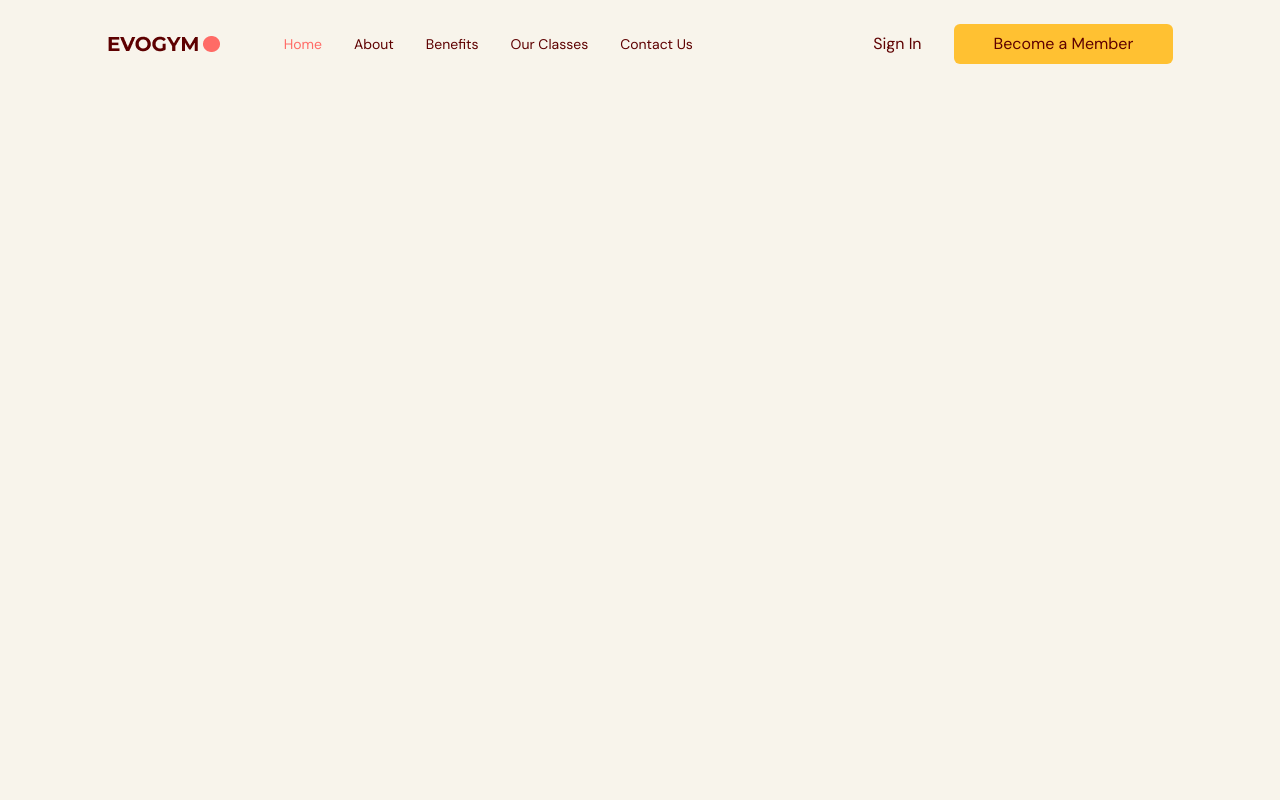
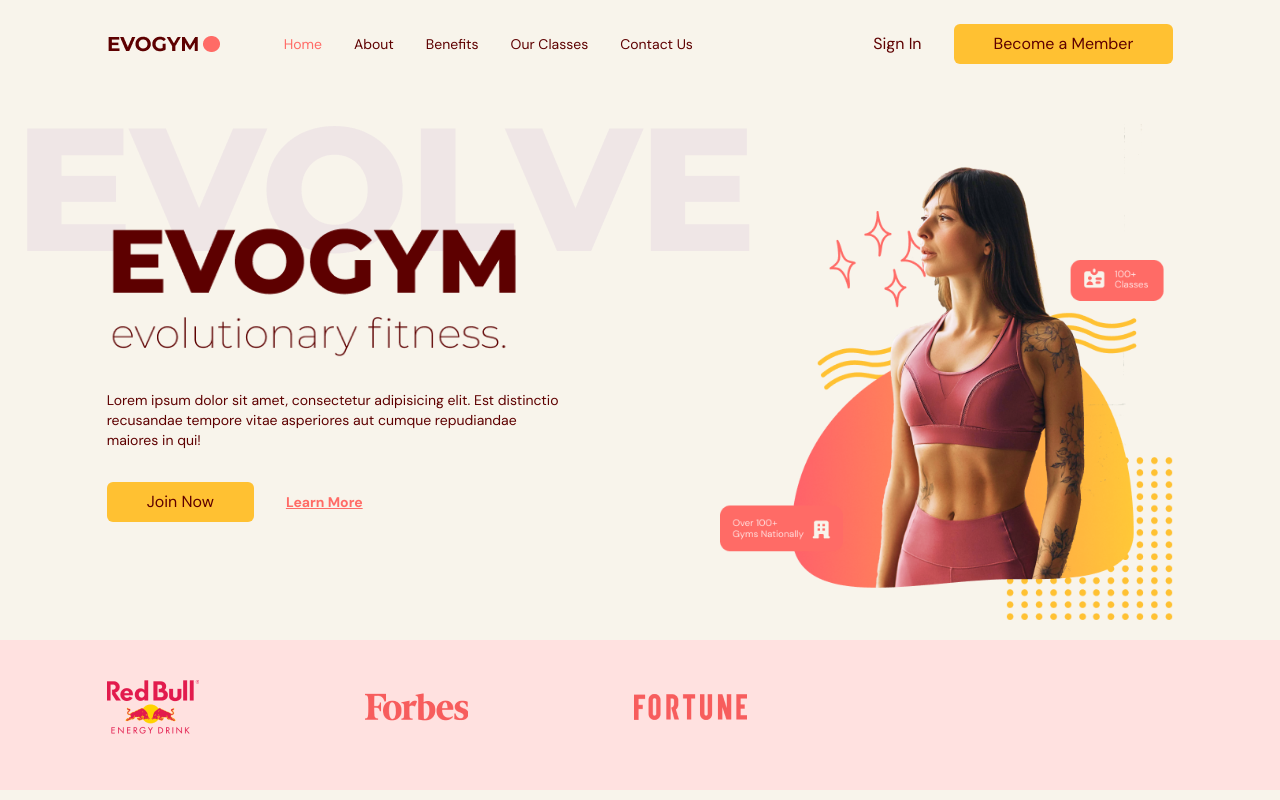
Before and after one commit to pulsar1812/react-ts-gym, a React (Vite) app: page / in a window 1280 px wide. Built offline with nearby package versions, Linux system fonts and the light colour scheme.

Commit message:
Add Home section

```diff
--- a/src/App.tsx
+++ b/src/App.tsx
@@ -1,16 +1,37 @@
-import { useState } from "react";
+import { useState, useEffect } from "react";
 
 import Navbar from "@/scenes/navbar";
+import Home from "@/scenes/home";
 import { SelectedPage } from "./shared/types";
 
 export default function App() {
   const [selectedPage, setSelectedPage] = useState<SelectedPage>(
     SelectedPage.Home
   );
+  const [isTopOfPage, setIsTopOfPage] = useState<boolean>(true);
+
+  useEffect(() => {
+    const handleScroll = () => {
+      if (window.scrollY === 0) {
+        setIsTopOfPage(true);
+        setSelectedPage(SelectedPage.Home);
+      } else {
+        setIsTopOfPage(false);
+      }
+    };
+    window.addEventListener("scroll", handleScroll);
+
+    return () => window.removeEventListener("scroll", handleScroll);
+  }, []);
 
   return (
     <div className="app bg-gray-20">
-      <Navbar selectedPage={selectedPage} setSelectedPage={setSelectedPage} />
+      <Navbar
+        selectedPage={selectedPage}
+        setSelectedPage={setSelectedPage}
+        isTopOfPage={isTopOfPage}
+      />
+      <Home setSelectedPage={setSelectedPage} />
     </div>
   );
 }
--- /dev/null
+++ b/src/scenes/home/index.tsx
@@ -0,0 +1,77 @@
+import { SelectedPage } from "@/shared/types";
+import useMediaQuery from "@/hooks/useMediaQuery";
+import ActionButton from "@/shared/ActionButton";
+import HomePageText from "@/assets/HomePageText.png";
+import HomePageGraphic from "@/assets/HomePageGraphic.png";
+import SponsorRedBull from "@/assets/SponsorRedBull.png";
+import SponsorForbes from "@/assets/SponsorForbes.png";
+import SponsorFortune from "@/assets/SponsorFortune.png";
+import AnchorLink from "react-anchor-link-smooth-scroll";
+
+type Props = {
+  setSelectedPage: (value: SelectedPage) => void;
+};
+
+export default function Home({ setSelectedPage }: Props) {
+  const isAboveMediumScreens = useMediaQuery("(min-width: 1060px)");
+
+  return (
+    <section id="home" className="gap-16 bg-gray-20 py-10 md:h-full">
+      {/* Image and Main Header */}
+      <div className="mx-auto w-5/6 items-center justify-center md:flex md:h-5/6">
+        {/* Main Header */}
+        <div className="z-10 mt-32 md:basis-3/5">
+          {/* Headings */}
+          <div className="md:-mt-20">
+            <div className="relative">
+              <div className="before:absolute before:-top-20 before:-left-20 before:z-[-1] md:before:content-evolvetext">
+                <img src={HomePageText} alt="home page text" />
+              </div>
+            </div>
+
+            <p className="mt-8 text-sm">
+              Lorem ipsum dolor sit amet, consectetur adipisicing elit. Est
+              distinctio recusandae tempore vitae asperiores aut cumque
+              repudiandae maiores in qui!
+            </p>
+          </div>
+
+          {/* Actions */}
+          <div className="mt-8 flex items-center gap-8">
+            <ActionButton setSelectedPage={setSelectedPage}>
+              Join Now
+            </ActionButton>
+            <AnchorLink
+              href={`#${SelectedPage.ContactUs}`}
+              onClick={() => setSelectedPage(SelectedPage.OurClasses)}
+              className="text-sm font-bold text-primary-500 underline hover:text-secondary-500"
+            >
+              <p>Learn More</p>
+            </AnchorLink>
+          </div>
+        </div>
+
+        {/* Image */}
+        <div
+          className="flex basis-3/5 justify-center md:z-10
+        md:ml-40 md:mt-16 md:justify-items-end"
+        >
+          <img src={HomePageGraphic} alt="home page graphic" />
+        </div>
+      </div>
+
+      {/* Sponsors */}
+      {isAboveMediumScreens && (
+        <div className="h-[150px] w-full bg-primary-100 py-10">
+          <div className="mx-auto w-5/6">
+            <div className="flex w-3/5 items-center justify-between gap-8">
+              <img src={SponsorRedBull} alt="redbull sponsor" />
+              <img src={SponsorForbes} alt="forbes sponsor" />
+              <img src={SponsorFortune} alt="fortune sponsor" />
+            </div>
+          </div>
+        </div>
+      )}
+    </section>
+  );
+}
--- a/src/scenes/navbar/index.tsx
+++ b/src/scenes/navbar/index.tsx
@@ -10,17 +10,25 @@
 type Props = {
   selectedPage: SelectedPage;
   setSelectedPage: (value: SelectedPage) => void;
+  isTopOfPage: boolean;
 };
 
-export default function Navbar({ selectedPage, setSelectedPage }: Props) {
+export default function Navbar({
+  selectedPage,
+  setSelectedPage,
+  isTopOfPage,
+}: Props) {
   const [isMenuToggled, setIsMenuToggled] = useState<boolean>(false);
 
+  const isAboveMediumScreens = useMediaQuery("(min-width: 1060px)");
   const flexBetween = "flex justify-between items-center";
-  const isAboveMediumScreens = useMediaQuery("(min-width: 1060px)");
+  const navbarBackground = isTopOfPage ? "" : "bg-primary-100 drop-shadow";
 
   return (
     <nav>
-      <div className={`${flexBetween} z-99 fixed top-0 w-full py-6`}>
+      <div
+        className={`${navbarBackground} ${flexBetween} fixed top-0 z-20 w-full py-6`}
+      >
         <div className={`${flexBetween} mx-auto w-5/6`}>
           <div className={`${flexBetween} w-full gap-16`}>
             {/* Left Side */}
@@ -75,6 +83,47 @@
           </div>
         </div>
       </div>
+
+      {/* Mobile Menu */}
+      {!isAboveMediumScreens && isMenuToggled && (
+        <div className="fixed right-0 bottom-0 z-30 h-full w-[300px] bg-primary-100 drop-shadow-xl">
+          {/* Close Icon */}
+          <div className="flex justify-end p-12">
+            <button onClick={() => setIsMenuToggled(!isMenuToggled)}>
+              <XMarkIcon className="h-6 w-6 text-gray-400" />
+            </button>
+          </div>
+
+          {/* Menu Items */}
+          <div className="ml-[33%] flex flex-col gap-10 text-2xl">
+            <Link
+              page="Home"
+              selectedPage={selectedPage}
+              setSelectedPage={setSelectedPage}
+            />
+            <Link
+              page="About"
+              selectedPage={selectedPage}
+              setSelectedPage={setSelectedPage}
+            />
+            <Link
+              page="Benefits"
+              selectedPage={selectedPage}
+              setSelectedPage={setSelectedPage}
+            />
+            <Link
+              page="Our Classes"
+              selectedPage={selectedPage}
+              setSelectedPage={setSelectedPage}
+            />
+            <Link
+              page="Contact Us"
+              selectedPage={selectedPage}
+              setSelectedPage={setSelectedPage}
+            />
+          </div>
+        </div>
+      )}
     </nav>
   );
 }
```
